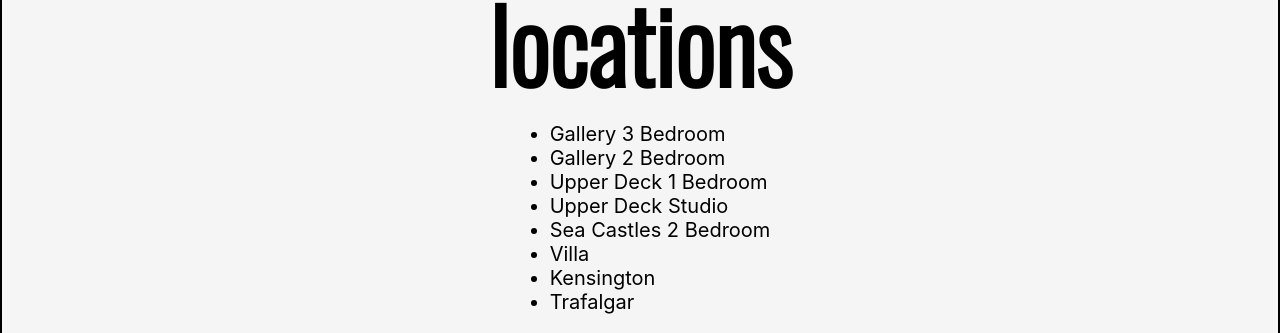
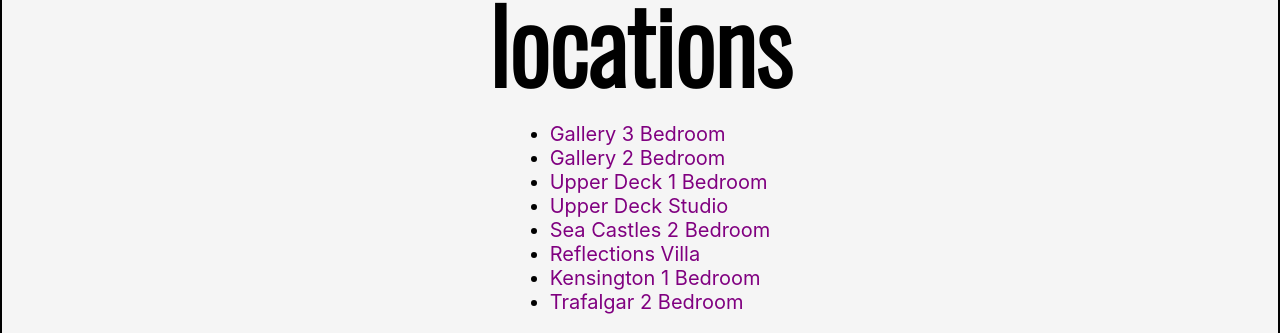
Before and after one commit to russelldnn/reflections, a React (Create React App) app: page / in a window 1280 px wide. Shown: the part 1134-1467 px from the top of the page. Built offline with nearby package versions, Linux system fonts and the light colour scheme.

Commit message:
home page roughly finished

```diff
--- a/package.json
+++ b/package.json
@@ -7,6 +7,7 @@
     "@testing-library/react": "^13.3.0",
     "@testing-library/user-event": "^13.5.0",
     "react": "^18.2.0",
+    "react-async-script-loader": "^0.3.0",
     "react-dom": "^18.2.0",
     "react-scripts": "5.0.1",
     "swiper": "^8.3.2",
--- a/src/App.css
+++ b/src/App.css
@@ -1,7 +1,11 @@
+/* navbar */
+
 .brand {
   font-family: 'Oswald', sans-serif;
   font-size: 50px;
 }
+
+/* Home page */
 
 .container {
   display: flex;
@@ -45,6 +49,7 @@
   right: 5px;
   top: 20px;
   color: blue;
+  font-family: 'Oswald', sans-serif;
 }
 
 .navbarDiv:hover {
@@ -63,8 +68,15 @@
   display: flex;
   justify-content: center;
   font-size: 20px;
+}
 
+.locationDiv a {
+  text-decoration: none;
+  color: purple;
+}
 
+.locationDiv a:hover {
+  font-weight: 500;
 }
 
 .box {
@@ -72,3 +84,6 @@
   border: 2px solid black;
 
 }
+
+
+/* About page */
--- a/src/Components/Pages/Home.js
+++ b/src/Components/Pages/Home.js
@@ -1,6 +1,7 @@
 import React from "react";
 import { Swiper, SwiperSlide } from 'swiper/react';
 import { Navigation, Pagination, Scrollbar, A11y, Autoplay } from 'swiper';
+
 
 import 'swiper/css';
 import 'swiper/css/navigation';
@@ -24,6 +25,7 @@ import image12 from "../../assets/images/image12.jpg";
 
 
 export default function Home() {
+
     return (
         <div>
             <div className="container">
@@ -63,15 +65,71 @@ export default function Home() {
 
                 <div className="locationDiv">
                     <ul>
-                        <li>Gallery 3 Bedroom</li>
-                        <li>Gallery 2 Bedroom</li>
-                        <li>Upper Deck 1 Bedroom</li>
-                        <li>Upper Deck Studio</li>
-                        <li>Sea Castles 2 Bedroom</li>
-                        <li>Villa</li>
-                        <li>Kensington</li>
-                        <li>Trafalgar</li>
+                        <li>
+                            <a
+                            href="https://www.airbnb.com/rooms/48233576?guests=1&adults=1&s=67&unique_share_id=62047bf2-b05f-4343-b94d-22a8af86dae8"
+                            target="_blank"
+                            rel="noreferrer noopener">
+                            Gallery 3 Bedroom
+                            </a>
+                        </li>
+                        <li>
+                            <a
+                            href="https://www.airbnb.com/rooms/48167227?guests=1&adults=1&s=67&unique_share_id=9bf5f1e6-ddb9-4ab9-b9b7-964217dc4531"
+                            target="_blank"
+                            rel="noreferrer noopener">
+                            Gallery 2 Bedroom
+                            </a>
+                        </li>
+                        <li>
+                            <a
+                            href="https://www.airbnb.com/rooms/48077619?guests=1&adults=1&s=67&unique_share_id=e30e73e3-af85-4f81-a703-a4ae25e2642f"
+                            target="_blank"
+                            rel="noreferrer noopener">
+                            Upper Deck 1 Bedroom</a>
+                        </li>
+                        <li>
+                            <a
+                            href="https://www.airbnb.com/rooms/48075457?guests=1&adults=1&s=67&unique_share_id=a6215b3d-bb2e-4511-a115-c3992d8d4342"
+                            target="_blank"
+                            rel="noreferrer noopener">
+                            Upper Deck Studio
+                            </a>
+                        </li>
+                        <li>
+                            <a
+                            href="https://www.airbnb.com/rooms/50765039?guests=1&adults=1&s=67&unique_share_id=497ffe25-15b3-4e7b-ab2b-15bcf624190e"
+                            target="_blank"
+                            rel="noreferrer noopener">
+                            Sea Castles 2 Bedroom
+                            </a>
+                        </li>
+                        <li>
+                            <a
+                            href="https://www.airbnb.com/rooms/40650805?guests=1&adults=1&s=67&unique_share_id=2e8795be-3b3b-4d55-b3d9-506e123fb5ee"
+                            target="_blank"
+                            rel="noreferrer noopener">
+                            Reflections Villa
+                            </a>
+                        </li>
+                        <li>
+                            <a
+                            href="https://www.airbnb.com/rooms/48518376?guests=1&adults=1&s=67&unique_share_id=9485aaf0-ed1b-4288-8b6d-04b68f780855"
+                            target="_blank"
+                            rel="noreferrer noopener">
+                            Kensington 1 Bedroom
+                            </a>
+                        </li>
+                        <li>
+                            <a
+                            href="https://www.airbnb.com/rooms/48918108?guests=1&adults=1&s=67&unique_share_id=102db622-fe43-485d-9d71-203552da3e24"
+                            target="_blank"
+                            rel="noreferrer noopener">
+                            Trafalgar 2 Bedroom
+                            </a>
+                        </li>
                     </ul>
+
                 </div>
 
             </div>
```
Also changed, not shown: 1 other file (tests, documents, lock files or other folders).
